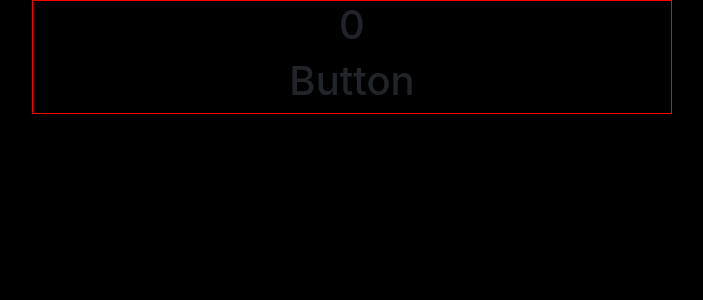
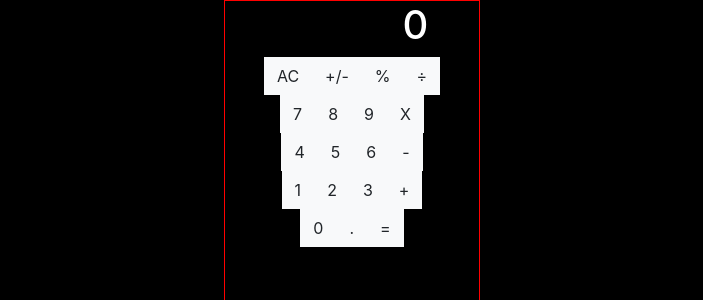
Before and after one commit to e71az/react-calculator, a React (Create React App) app: page / in a window 1280 px wide. Shown: the top 300 px of the page, without its empty margins (288-991 px from the left). Built offline with nearby package versions, Linux system fonts and the light colour scheme.

Commit message:
Implemented the ButtonPanel component and added some css

```diff
--- a/src/components/Button.js
+++ b/src/components/Button.js
@@ -2,7 +2,7 @@ import { PropTypes } from 'prop-types';
 import Button from 'react-bootstrap/Button';
 
 function renderButton({ name = '2', color = 'light' }) {
-  return <Button className={`btn btn-${color}`}>{name}</Button>;
+  return <Button className={`btn btn-${color} rounded-0`}>{name}</Button>;
 }
 
 renderButton.propTypes = {
--- a/src/components/ButtonPanel.js
+++ b/src/components/ButtonPanel.js
@@ -1,5 +1,39 @@
+import Button from './Button';
+
 function ButtonPanel() {
-  return <h1>Button</h1>;
+  return (
+    <div>
+      <div className="group-1">
+        <Button name="AC" />
+        <Button name="+/-" />
+        <Button name="%" />
+        <Button name="÷" />
+      </div>
+      <div className="group-2">
+        <Button name="7" />
+        <Button name="8" />
+        <Button name="9" />
+        <Button name="X" />
+      </div>
+      <div className="group-3">
+        <Button name="4" />
+        <Button name="5" />
+        <Button name="6" />
+        <Button name="-" />
+      </div>
+      <div className="group-4">
+        <Button name="1" />
+        <Button name="2" />
+        <Button name="3" />
+        <Button name="+" />
+      </div>
+      <div className="group-5">
+        <Button name="0" />
+        <Button name="." />
+        <Button name="=" />
+      </div>
+    </div>
+  );
 }
 
 export default ButtonPanel;
--- a/src/components/Display.js
+++ b/src/components/Display.js
@@ -1,7 +1,7 @@
 import { PropTypes } from 'prop-types';
 
 function Display({ result = '0' }) {
-  return <h1>{result}</h1>;
+  return <h1 className="result-box">{result}</h1>;
 }
 
 Display.propTypes = {
--- a/src/style.css
+++ b/src/style.css
@@ -6,6 +6,13 @@
 .calc {
   margin: 0 auto;
   text-align: center;
-  width: 50%;
+  width: 20%;
+  height: 45%;
   border: 1px solid red;
 }
+
+.result-box {
+  color: white;
+  text-align: right;
+  margin-right: 20%;
+}
```
